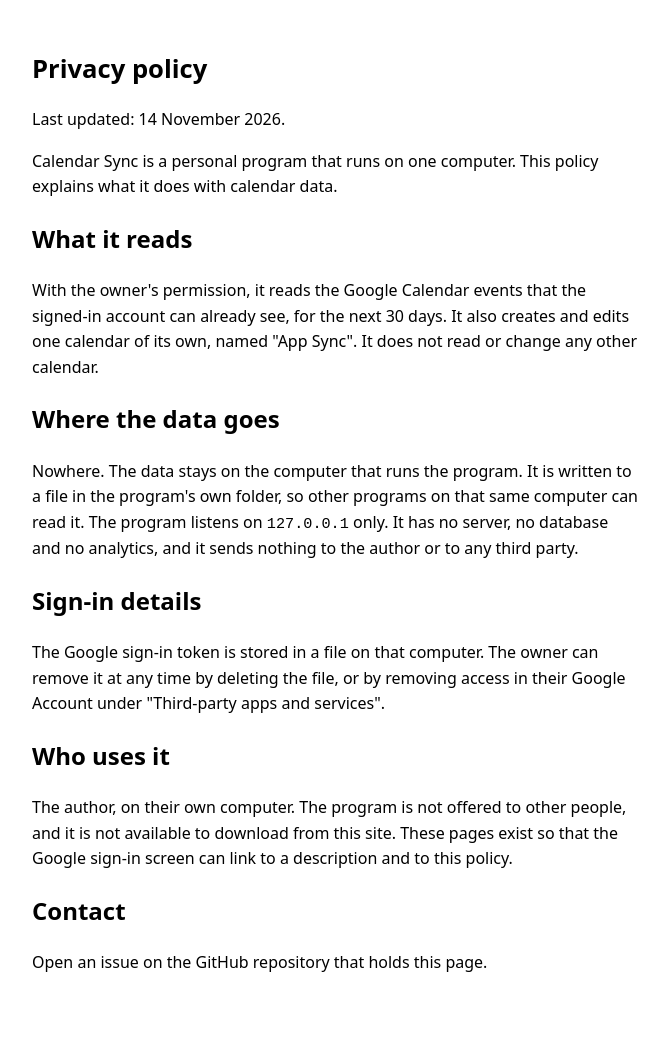
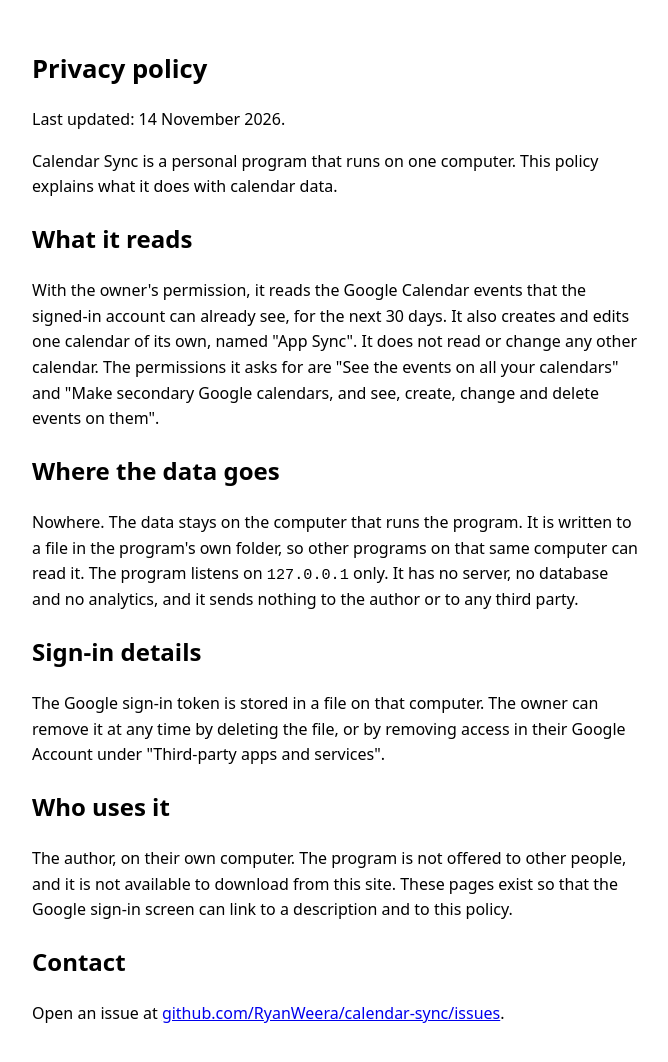
Before and after one commit to RyanWeera/calendar-sync, a plain HTML site: page privacy.html in a window 1280 px wide. Shown: the whole page, without its empty margins (304-972 px from the left). Before the commit the page ends 1024 px from the top, so only its background shows below. Drawn offline with Linux system fonts and the light colour scheme.

Commit message:
Name the Google permissions and link the contact page

```diff
--- a/privacy.html
+++ b/privacy.html
@@ -20,7 +20,9 @@ explains what it does with calendar data.</p>
 <p>With the owner's permission, it reads the Google Calendar events that the
 signed-in account can already see, for the next 30 days. It also creates and
 edits one calendar of its own, named "App Sync". It does not read or change any
-other calendar.</p>
+other calendar. The permissions it asks for are "See the events on all your
+calendars" and "Make secondary Google calendars, and see, create, change and
+delete events on them".</p>
 <h2>Where the data goes</h2>
 <p>Nowhere. The data stays on the computer that runs the program. It is written
 to a file in the program's own folder, so other programs on that same computer
@@ -36,6 +38,7 @@ Google Account under "Third-party apps and services".</p>
 people, and it is not available to download from this site. These pages exist so
 that the Google sign-in screen can link to a description and to this policy.</p>
 <h2>Contact</h2>
-<p>Open an issue on the GitHub repository that holds this page.</p>
+<p>Open an issue at
+<a href="https://github.com/RyanWeera/calendar-sync/issues">github.com/RyanWeera/calendar-sync/issues</a>.</p>
 </body>
 </html>
```
